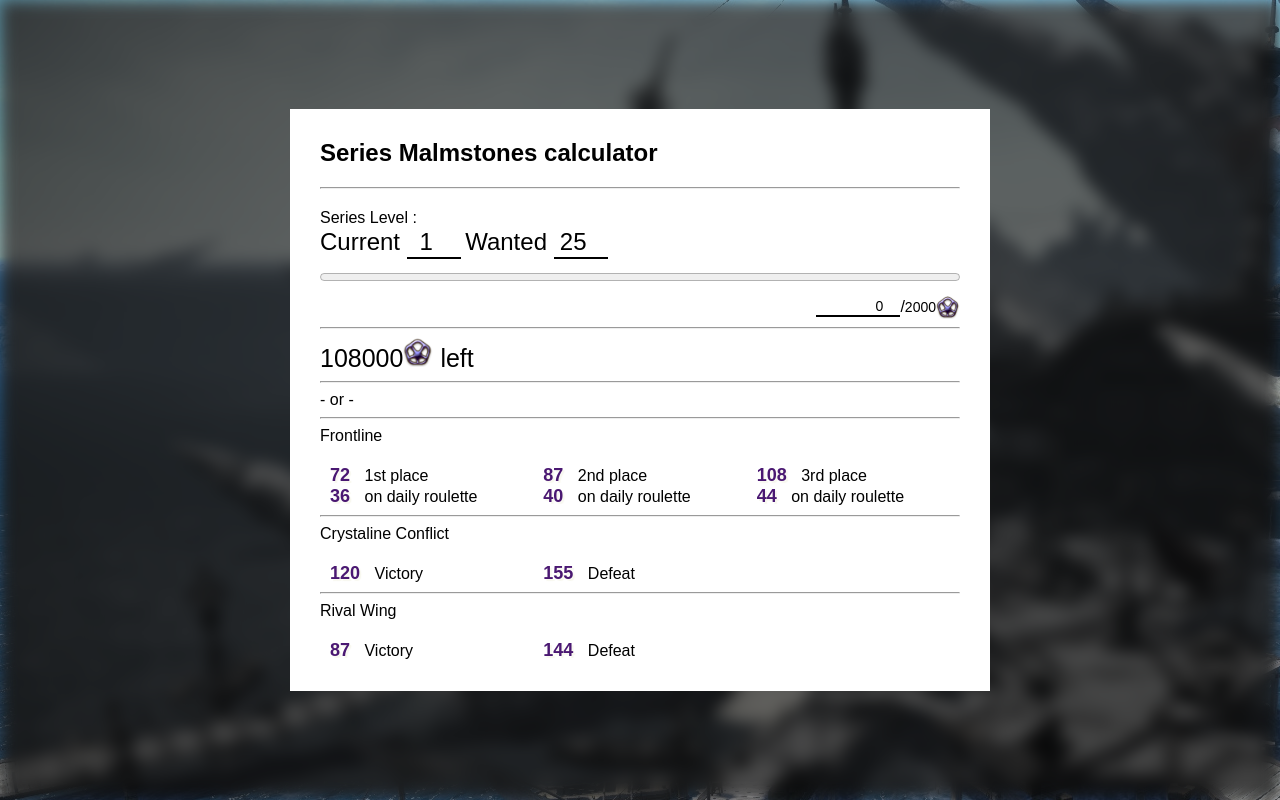
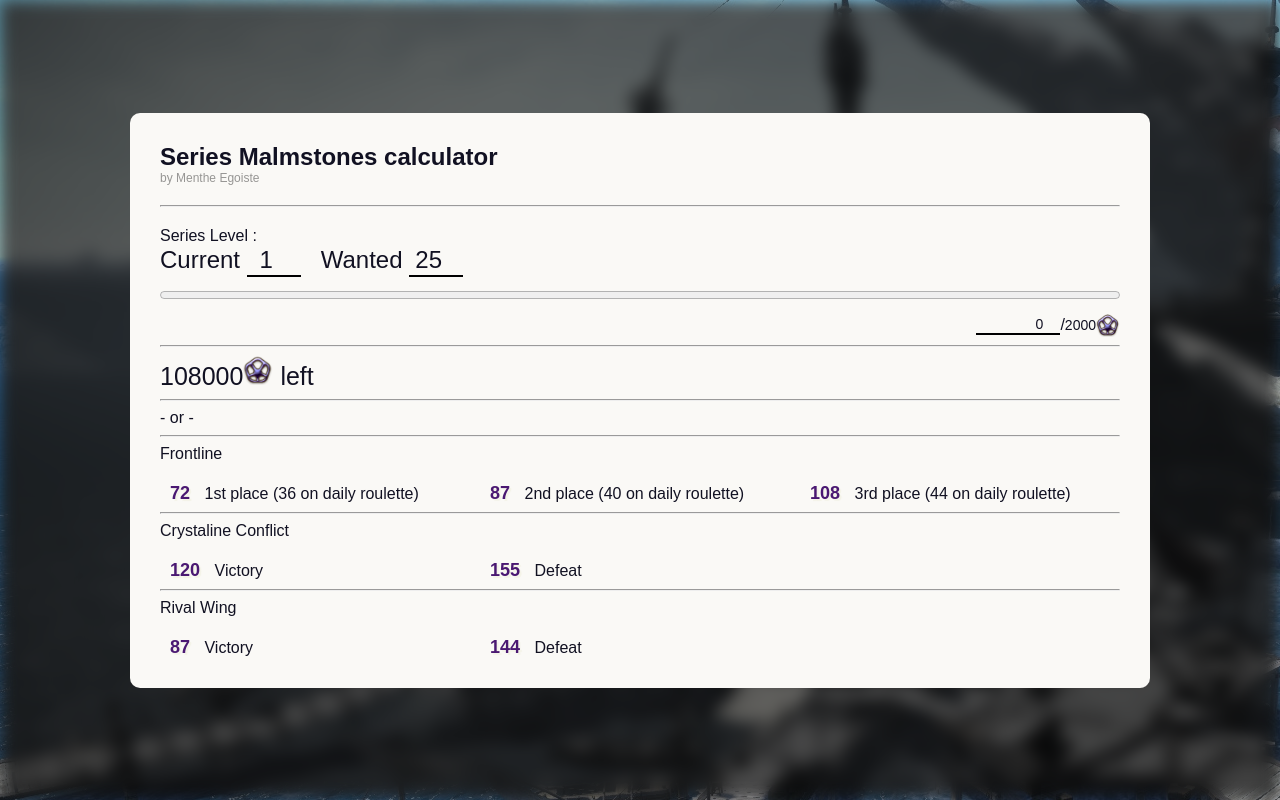
Before and after one commit to ShannonEgoiste/FFXIVMalmstoneCalculator, a plain HTML site: page index.html in a window 1280 px wide. Drawn offline with Linux system fonts and the light colour scheme.

Commit message:
BetterResponsive
- Add better responsive
- Add like to my WoL lodestone profile
- reorganization of some information
- add Dark/Light mode based on device

```diff
--- a/index.html
+++ b/index.html
@@ -20,17 +20,22 @@
 		}
 
 		.modal{
-			background: rgb(255, 255, 255);
+			color:#112;
+			background: rgb(250, 249, 246);
+			border-radius:10px;
 			padding: 30px;
-			width: 50%;
+			width: 75%;
+		}
 
-		}
+
 		.levelInput{
 			display: flex;
 			flex-direction: column;
 		}
 
 		input{
+			color:inherit;
+			background:none;
 			border: none;
 			border-bottom: 2px solid #000;
 		}
@@ -44,10 +49,50 @@
 			text-shadow:rgba(221, 221, 173, 0.2) 2px 2px 1px;
 			margin: 10px;
 		}
+		.credit{
+			color:rgba(0,0,0,0.4);font-size:12px;
+		}
 
-		.grid{
-			display: grid;grid-template-columns: repeat(3, 1fr);
+		@media (prefers-color-scheme: dark) {
+			.modal{
+				color:#FFF;
+				background-color: rgba(10,15,20);
+
+			}
+			input{
+				border-bottom-color:#FFF;
+			}
+			.info{
+				color: 	rgb(250, 249, 246);
+				text-shadow:rgba(221, 221, 173, 0.5) 2px 2px 1px;
+			}
+			.credit{
+				color:rgba(255,255,255,0.6);font-size:12px;
+			}
 		}
+
+
+		@media sscreen and (orientation: portrait) {
+			.grid{
+				display: grid;
+				grid-template-columns: repeat(2, 1fr);
+				border-bottom:2px solid #F00;
+			}
+		}
+		@media screen and (orientation: landscape) {
+			.grid{
+				display: grid;grid-template-columns: repeat(3, 1fr);
+			}
+			.levelInputbreak{
+				display:flex;
+				flex-direction:rows;
+			}
+		}
+		a{
+			text-decoration:none;
+			color:inherit;
+		}
+
 
 	</style>
 </head>
@@ -55,12 +100,13 @@
 	<main>
 		<div class="modal">
 			<div style="font-size: 24px;font-weight:bold">Series Malmstones calculator</div>
+			<div class="credit">by <a href="https://fr.finalfantasyxiv.com/lodestone/character/45882898/">Menthe Egoiste</a></div>
 			<hr style="margin:20px 0"/>
 			<div class="levelInput">
 				Series Level :
-				<div>
-					<label style="font-size: 24px;">Current <input type="number" class="current_level" style="font-size: 24px;width: 50px;text-align: center;" value="1" min="1" max="29"/></label>
-					<label style="font-size: 24px;">Wanted <input type="number" class="wanted_level" style="font-size: 24px;width: 50px;text-align:center;" value="25" min="1" max="30"/></label>
+				<div class="levelInputbreak">
+					<div><label style="font-size: 24px;margin-right:20px">Current <input type="number" class="current_level" style="font-size: 24px;width: 50px;text-align: center;" value="1" min="1" max="29"/></label></div>
+					<div><label style="font-size: 24px;">Wanted <input type="number" class="wanted_level" style="font-size: 24px;width: 50px;text-align:center;" value="25" min="1" max="30"/></label></div>
 				</div>
 				<progress min="0" max="2000" value="0" style="width:100%;margin:10px 0;"></progress>
 				<div style="display:flex;justify-content: end;align-items: center;"><input type="number" class="current_exp" style="width:80px;font-size: 14px;text-align: end;" value="0"/>/<div class="expforlevel" style="font-size: 14px;">2000</div><img src="res/seriesXP.png" height="24px"/></div>
@@ -75,14 +121,14 @@
 			<div>
 				<div style="margin-bottom: 20px;">Frontline</div>
 				<div class="grid">
-					<div><span class="info f1">0</span> 1st place</div>
-					<div><span class="info f2">0</span> 2nd place</div>
-					<div><span class="info f3">0</span> 3rd place</div>
+					<div><span class="info f1">0</span> 1st place (<span class="fd1">0</span> on daily roulette)</div>
+					<div><span class="info f2">0</span> 2nd place (<span class="fd2">0</span> on daily roulette)</div>
+					<div><span class="info f3">0</span> 3rd place (<span class="fd3">0</span> on daily roulette)</div>
 				</div>
 				<div class="grid">
-					<div><span class="info fd1">0</span> on daily roulette</div>
-					<div><span class="info fd2">0</span> on daily roulette</div>
-					<div><span class="info fd3">0</span> on daily roulette</div>
+					<div></div>
+					<div></div>
+					<div></div>
 				</div>
 			</div>
 			<hr/>
```
